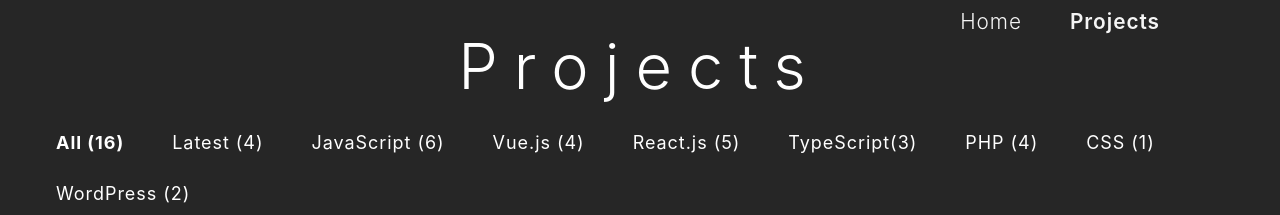
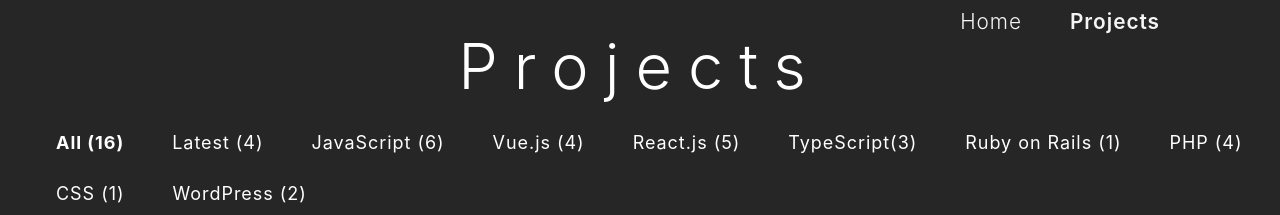
Before and after one commit to kevinjapan/edk-portfolio, a Vue app: page /projects in a window 1280 px wide. Shown: the top 215 px of the page. Built offline with nearby package versions, Linux system fonts and the light colour scheme.

Commit message:
add Rails tech

```diff
--- a/src/components/ProjectFilter/ProjectFilter.vue
+++ b/src/components/ProjectFilter/ProjectFilter.vue
@@ -57,6 +57,10 @@ const num_with_filter = (filter: string) : number => {
             TypeScript({{ num_with_filter('typescript') }})</a>
       </li>
       <li class="skill_tag">
+         <a class="tech_tag" @click="set_filter('ruby on rails')" :class="{selected_filter: filter === 'ruby on rails'}">
+            Ruby on Rails ({{ num_with_filter('ruby on rails') }})</a>
+      </li>
+      <li class="skill_tag">
          <a class="tech_tag" @click="set_filter('php')" :class="{selected_filter: filter === 'php'}">
             PHP ({{ num_with_filter('php') }})</a>
       </li>
```
